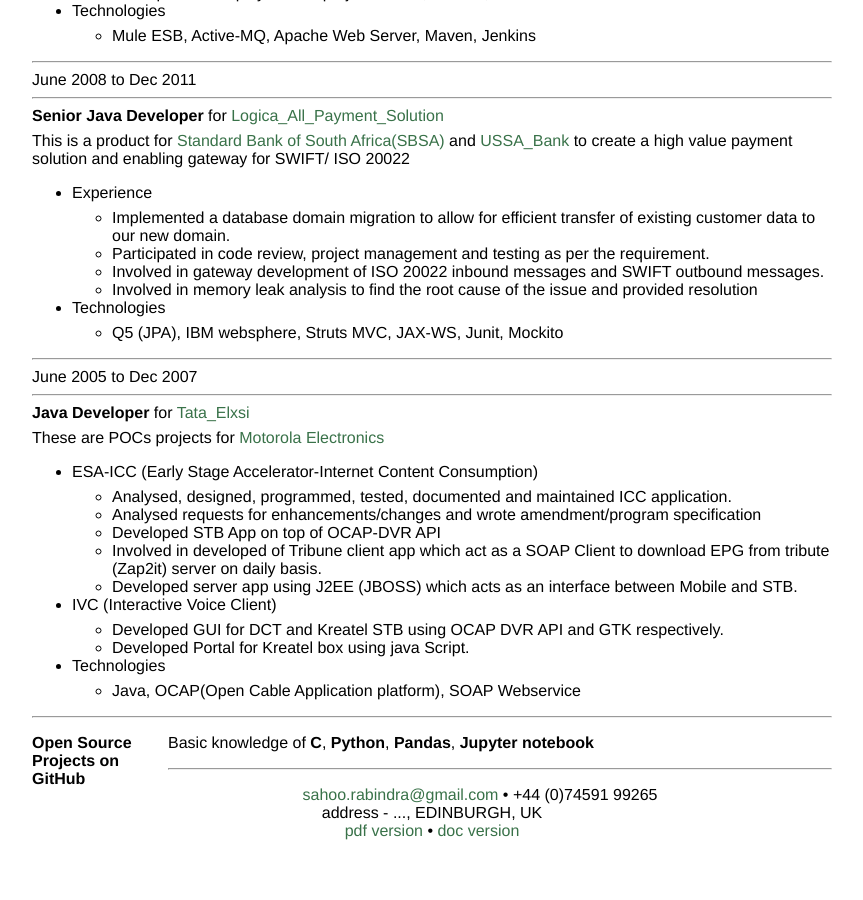
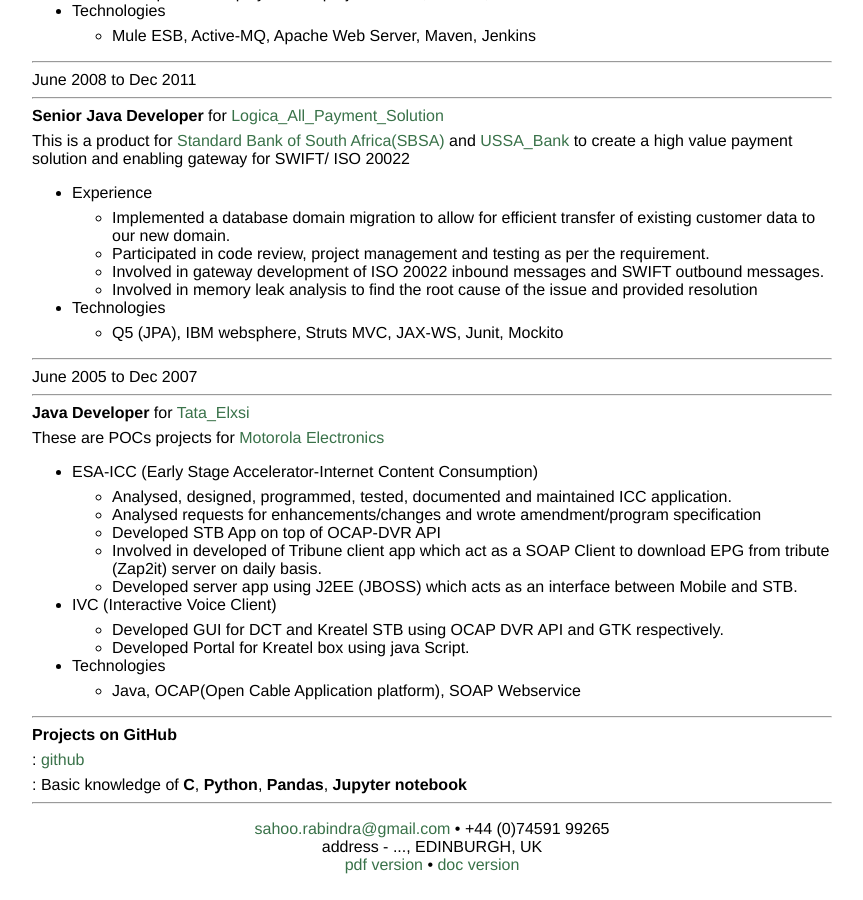
Before and after one commit to sahoora-nath/sahoora-nath.github.io, a Jekyll site: the page cv/index.html, which Jekyll copies as it is, in a window 1280 px wide and 900 px high, scrolled down 2167 px. Shown: the whole window, without its empty margins (208-1071 px from the left). Built offline with Jekyll 4.4.1, drawn with Linux system fonts in a browser that asks for light colours; before the commit the page ends 3033 px from its top, so only the background shows below that.

```diff
--- a/cv/index.html
+++ b/cv/index.html
@@ -342,13 +342,9 @@
 </ul></li>
 </ul>
 <hr />
-<dl>
-<dt><strong>Open Source Projects on GitHub</strong></dt>
-<dd>
-</dd>
-<dd><p>Basic knowledge of <strong>C</strong>, <strong>Python</strong>, <strong>Pandas</strong>, <strong>Jupyter notebook</strong></p>
-</dd>
-</dl>
+<p><strong>Projects on GitHub</strong></p>
+<p>: <a href="https://github.com/sahoora-nath">github</a></p>
+<p>: Basic knowledge of <strong>C</strong>, <strong>Python</strong>, <strong>Pandas</strong>, <strong>Jupyter notebook</strong></p>
 <hr />
 <blockquote>
 <p><a href="mailto:sahoo.rabindra@gmail.com">sahoo.rabindra@gmail.com</a> • +44 (0)74591 99265<br />
```
Also changed, not shown: 3 other files.
